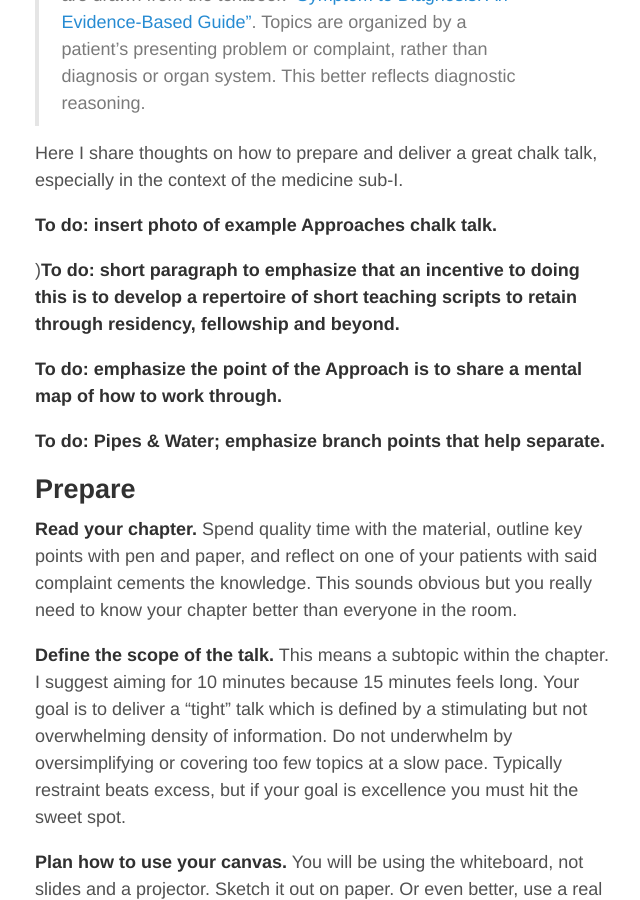
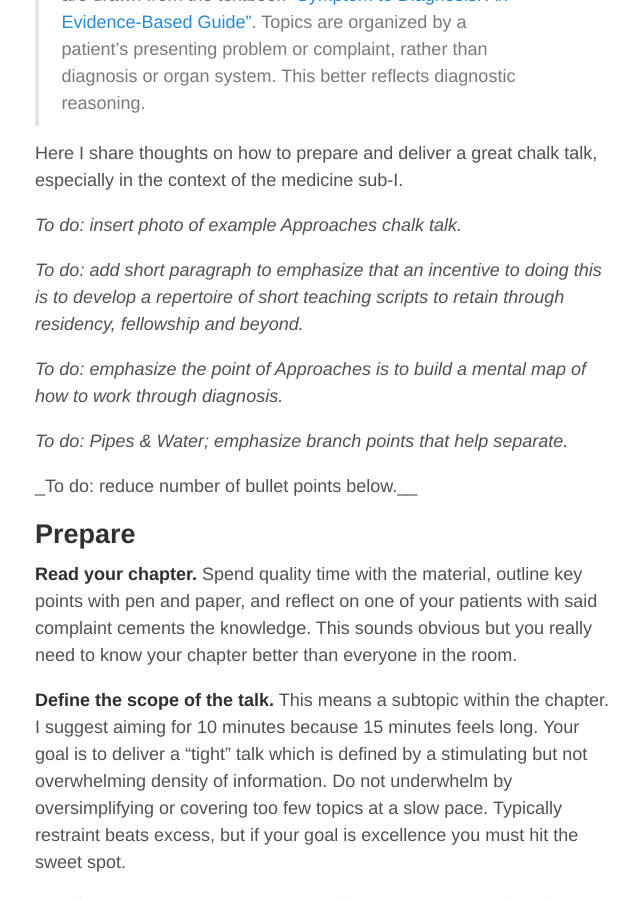
Before and after one commit to erikr/erikr.github.io, a Jekyll site: the page built from _posts/2019-01-29-give-a-great-chalk-talk.md, in a window 1280 px wide and 900 px high, scrolled down 648 px. Shown: the whole window, without its empty margins (317-957 px from the left). Built offline with Jekyll 4.4.1, drawn with Linux system fonts in a browser that asks for light colours; nearby versions of some CDN libraries.

Commit message:
revised formatting for chalk talk post

```diff
--- a/_posts/2019-01-29-give-a-great-chalk-talk.md
+++ b/_posts/2019-01-29-give-a-great-chalk-talk.md
@@ -23,13 +23,15 @@ On the medicine sub-internship ("sub-I") at Emory, we give an 8-15 minute chalk
 
 Here I share thoughts on how to prepare and deliver a great chalk talk, especially in the context of the medicine sub-I.
 
-__To do: insert photo of example Approaches chalk talk.__
+_To do: insert photo of example Approaches chalk talk._
 
-)__To do: short paragraph to emphasize that an incentive to doing this is to develop a repertoire of short teaching scripts to retain through residency, fellowship and beyond.__
+_To do: add short paragraph to emphasize that an incentive to doing this is to develop a repertoire of short teaching scripts to retain through residency, fellowship and beyond._
 
-__To do: emphasize the point of the Approach is to share a mental map of how to work through.__
+_To do: emphasize the point of Approaches is to build a mental map of how to work through diagnosis._
 
-__To do: Pipes & Water; emphasize branch points that help separate.__
+_To do: Pipes & Water; emphasize branch points that help separate._
+
+_To do: reduce number of bullet points below.__
 
 
 ## Prepare
```
